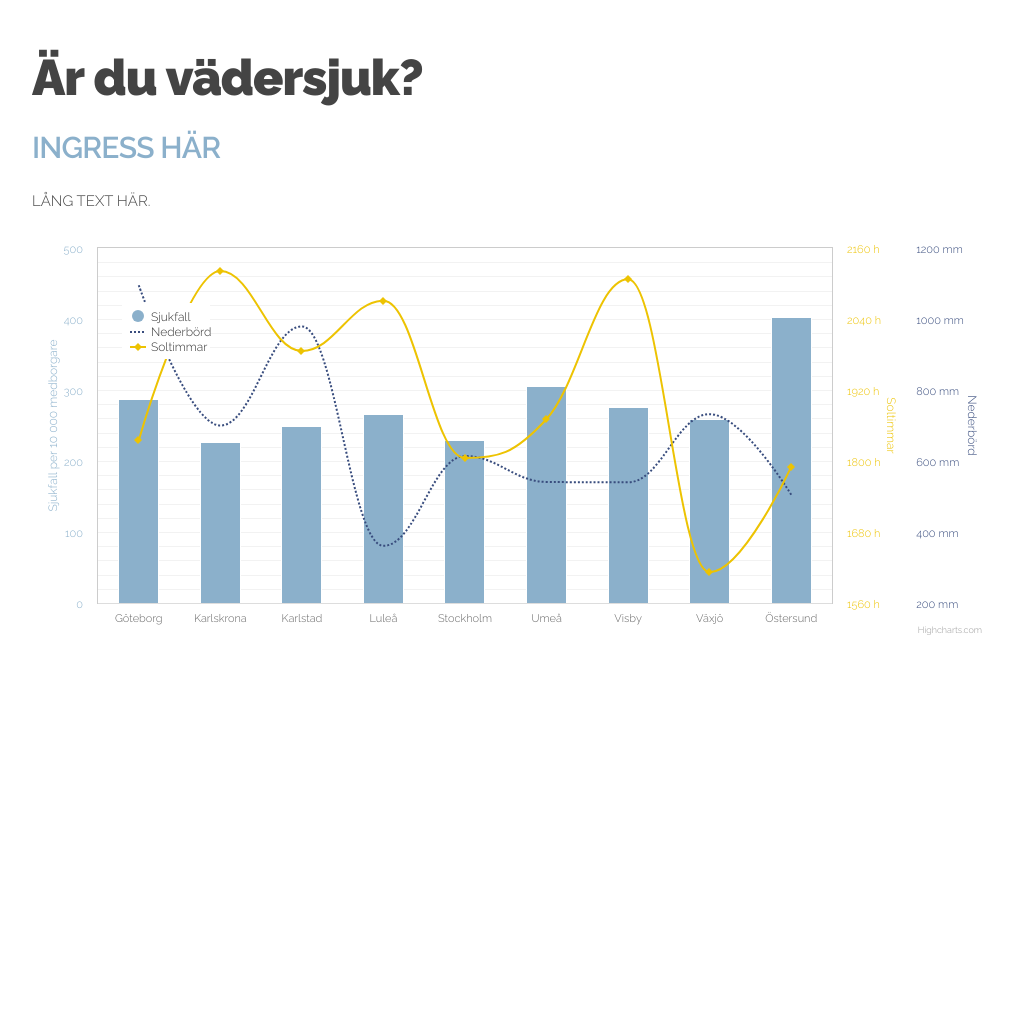
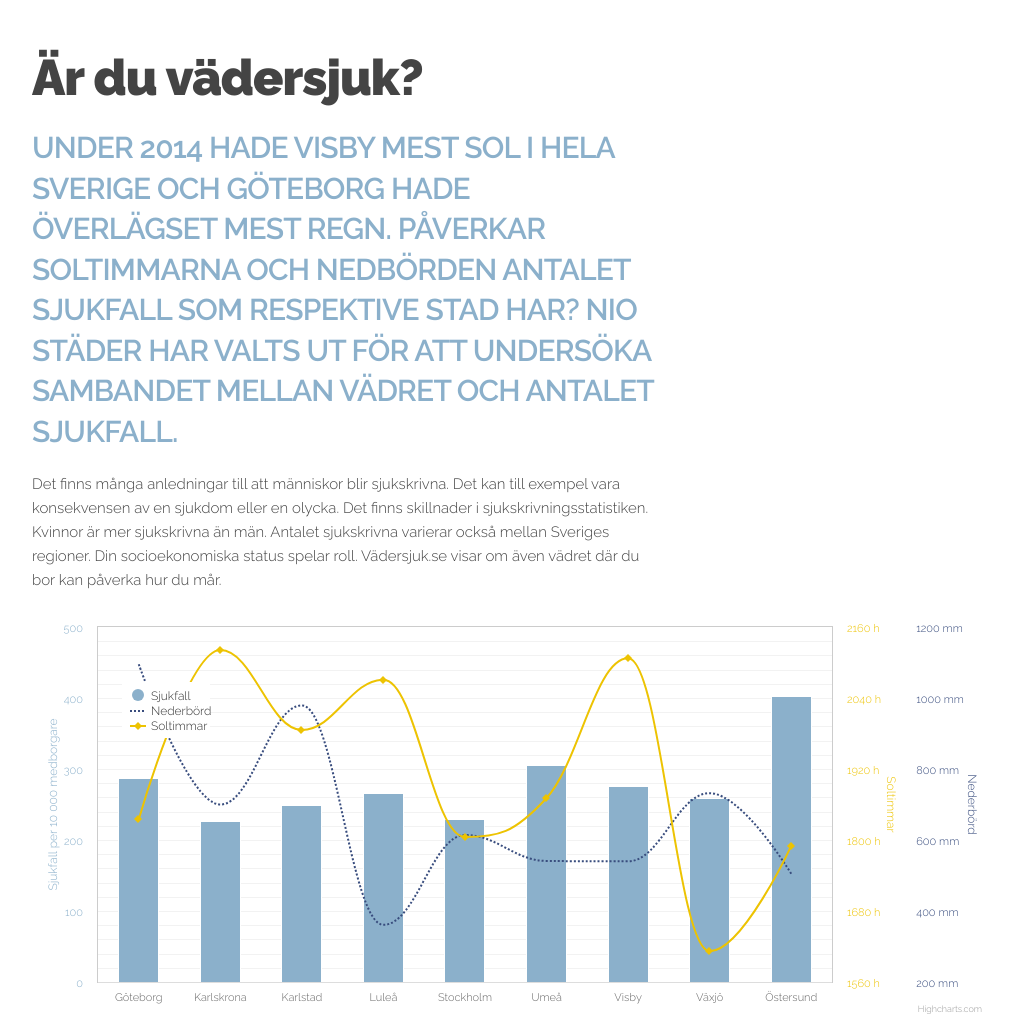
Before and after one commit to viktoria-a/solsting, a PHP site: page / in a window 1280 px wide. Shown: the whole page, without its empty margins (128-1141 px from the left). Before the commit the page ends 635 px from the top, so only its background shows below. Run offline with PHP 8.4, Linux system fonts and the light colour scheme.

Commit message:
first text

```diff
--- a/index.php
+++ b/index.php
@@ -1,3 +1,4 @@
+
 <!DOCTYPE html>
 <html lang="en">
 <head>
@@ -58,9 +59,11 @@
 
 <!-- TEXTEN HEJ –––––––––––––––––––––––––––––––––––––––––––––––––––– -->
 
-        <h4>INGRESS HÄR </h4>
+        <h4>Under 2014 hade Visby mest sol i hela Sverige och Göteborg hade överlägset mest regn. Påverkar soltimmarna och nedbörden antalet sjukfall som respektive stad har? Nio städer har valts ut för att undersöka sambandet mellan vädret och antalet sjukfall. </h4>
 
-        <p>LÅNG TEXT HÄR.</p>
+        <p>Det finns många anledningar till att människor blir sjukskrivna. Det kan till exempel vara konsekvensen av en sjukdom eller en  olycka.
+Det finns skillnader i sjukskrivningsstatistiken. Kvinnor är mer sjukskrivna än män. Antalet sjukskrivna varierar också mellan Sveriges regioner.
+Din socioekonomiska status spelar roll. Vädersjuk.se visar om även vädret där du bor kan påverka hur du mår. </p>
 
       </div>
 
```
